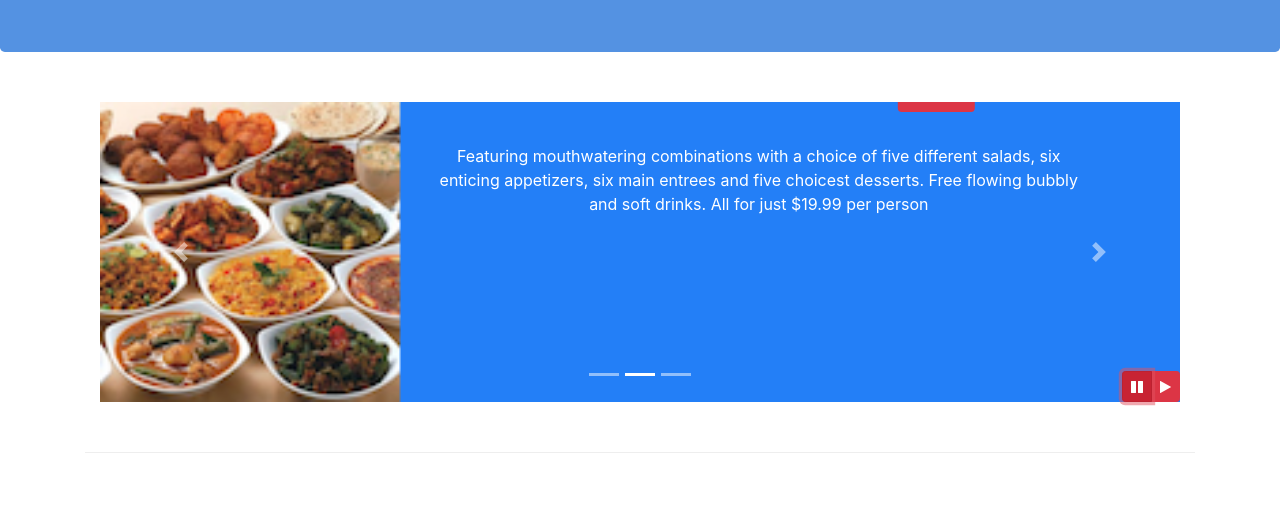
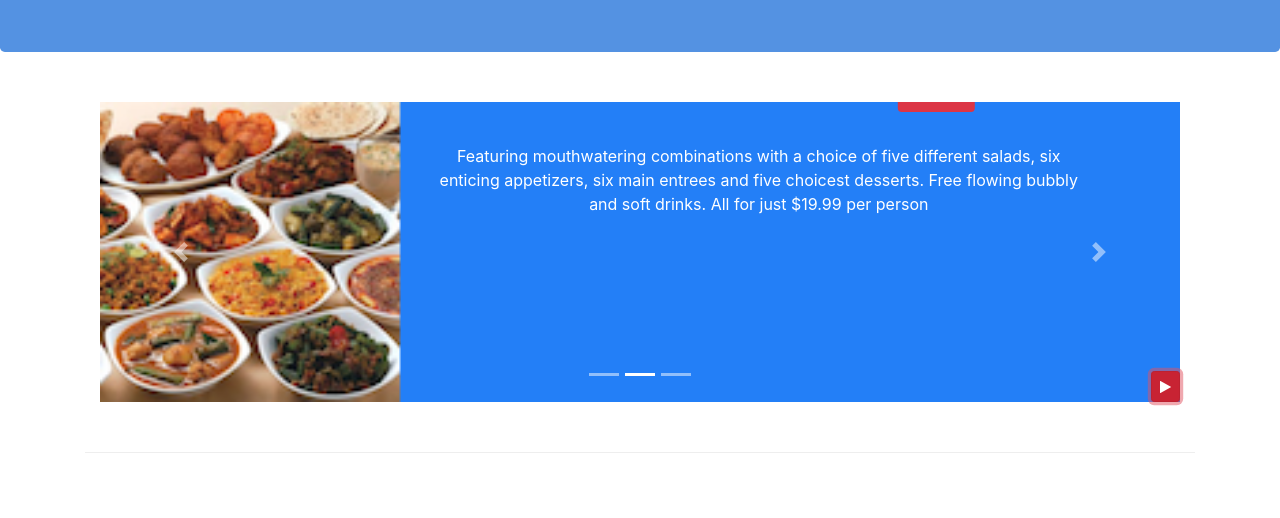
Before and after one commit to ayushjain0996/conFusion, a website: page index.html in a window 1280 px wide. Both pictures are taken after a click on the button 1137 px from the left and 668 px from the top of the page. Shown: the part 282-800 px from the top of the page. Drawn offline with nearby package versions, Linux system fonts and the light colour scheme.

Commit message:
More Bootstrap and JQuery

```diff
--- a/index.html
+++ b/index.html
@@ -218,14 +218,9 @@
                     <a class="carousel-control-next" href="#mycarousel" role="button" data-slide="next">
                         <span class="carousel-control-next-icon"></span>
                     </a>
-                    <div class="btn-group" id="carouselButton">
-                        <button class="btn btn-danger btn-sm" id="carousel-pause">
-                            <span class="fa fa-pause"></span>
-                        </button>
-                        <button class="btn btn-danger btn-sm" id="carousel-play">
-                            <span class="fa fa-play"></span>
-                        </button>
-                    </div>
+                    <button class="btn btn-danger btn-sm" id="carouselButton">
+                        <span class="fa fa-pause"></span>
+                    </button>
                 </div>
             </div>
         </div>
@@ -330,11 +325,17 @@
     <script>
         $(document).ready(function(){
             $("#mycarousel").carousel( { interval: 2000 } );
-            $("#carousel-pause").click(function(){
-                $("#mycarousel").carousel('pause');
-            });
-            $("#carousel-play").click(function(){
-                $("#mycarousel").carousel('cycle');
+            $("#carouselButton").click(function(){
+                if($('#carouselButton').children('span').hasClass('fa fa-pause')){
+                    $("#mycarousel").carousel('pause');
+                    $('#carouselButton').children('span').removeClass('fa-pause');
+                    $('#carouselButton').children('span').addClass('fa-play');
+                }
+                else{
+                    $('#mycarousel').carousel('cycle');
+                    $('#carouselButton').children('span').removeClass('fa-play');
+                    $('#carouselButton').children('span').addClass('fa-pause');
+                }
             });
         });
     </script>
```
